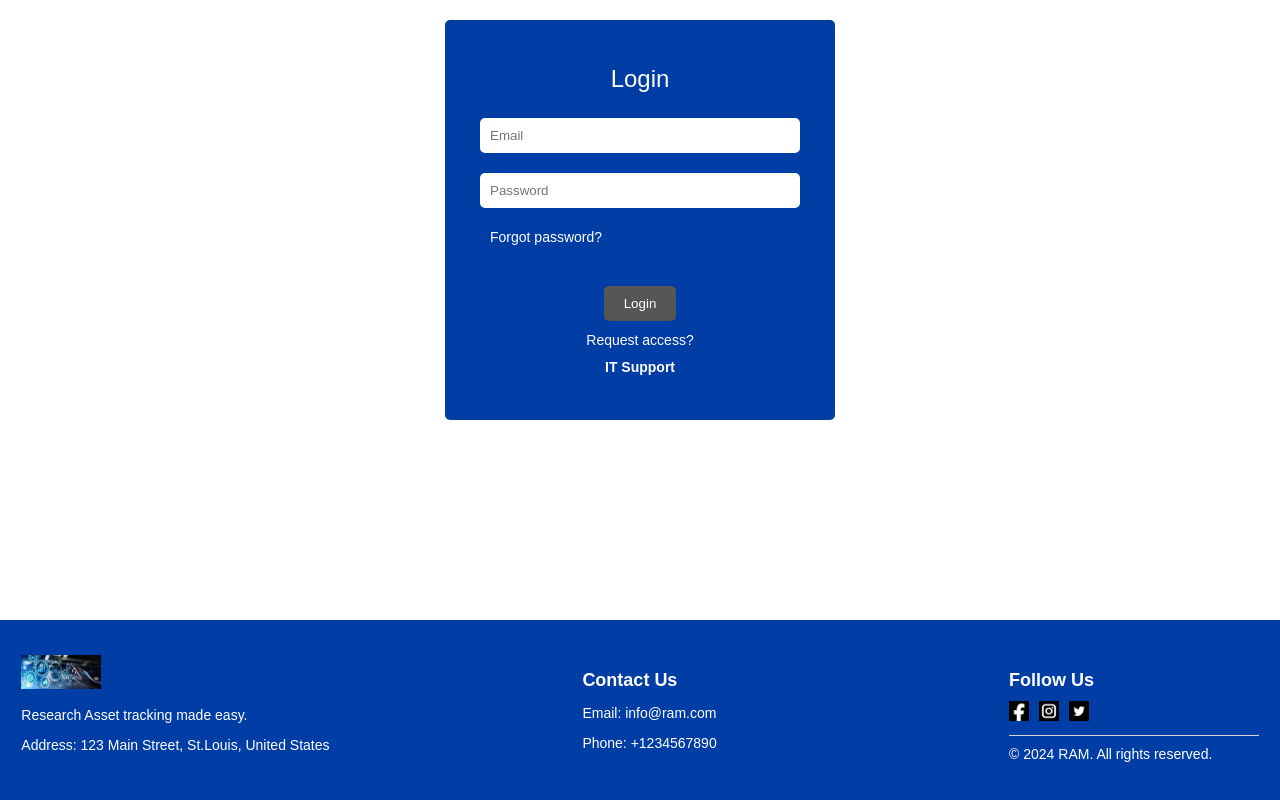
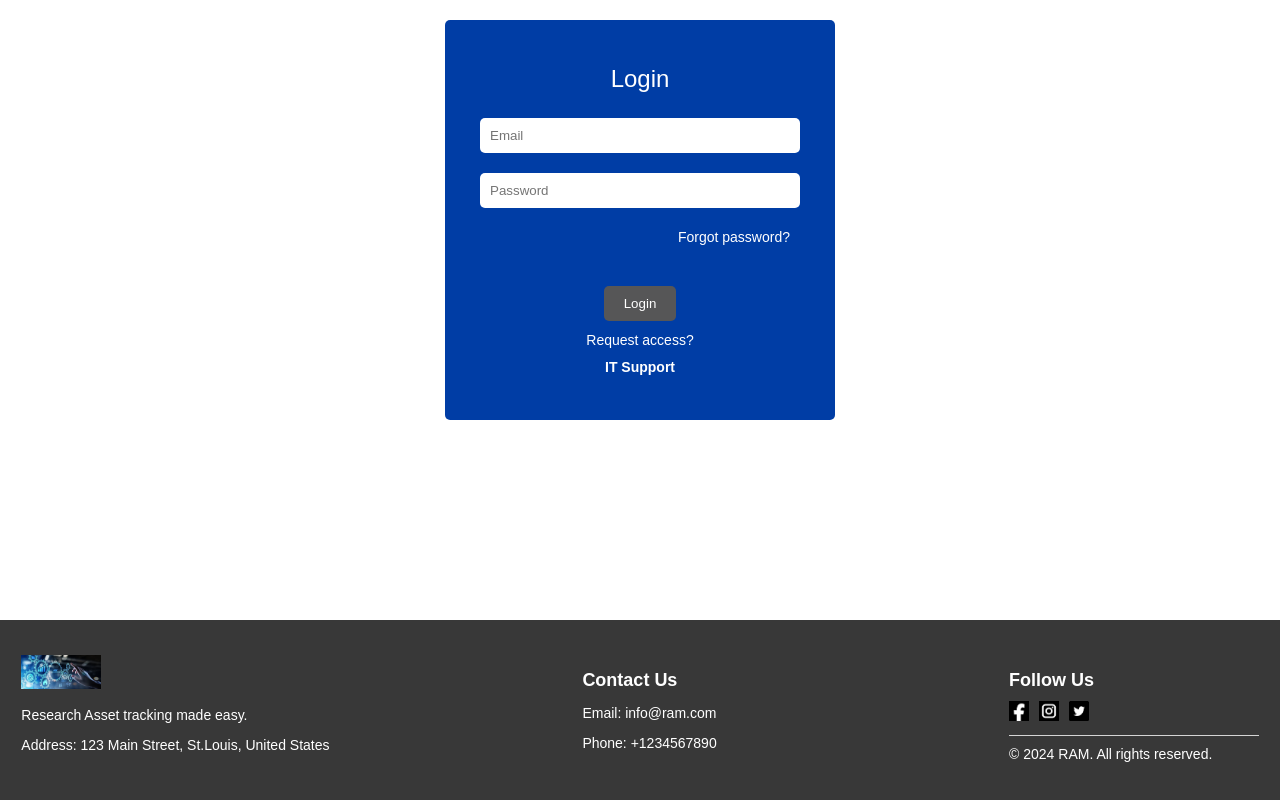
Before and after one commit to slu-csci-5030/RAM_Team_SLU, a React (Vite) app in the folder Frontend/: page / in a window 1280 px wide. Shown: the part 180-980 px from the top of the page. Built offline with nearby package versions, Linux system fonts and the light colour scheme.

Commit message:
UI Changes

```diff
--- a/Frontend/src/assets/Styles/CompanyDescription.css
+++ b/Frontend/src/assets/Styles/CompanyDescription.css
@@ -43,6 +43,7 @@
   text-align: center;
 }
 .password__container {
+  text-align: right;
   position: relative;
   width: 100%;
 }
--- a/Frontend/src/assets/Styles/Footer.css
+++ b/Frontend/src/assets/Styles/Footer.css
@@ -2,7 +2,7 @@
 
 .footer {
   position: relative;
-    background-color: #003da5;
+    background-color: #383838;
     color: #fff;
     padding: 15px 0 100px 0;
   }
```
